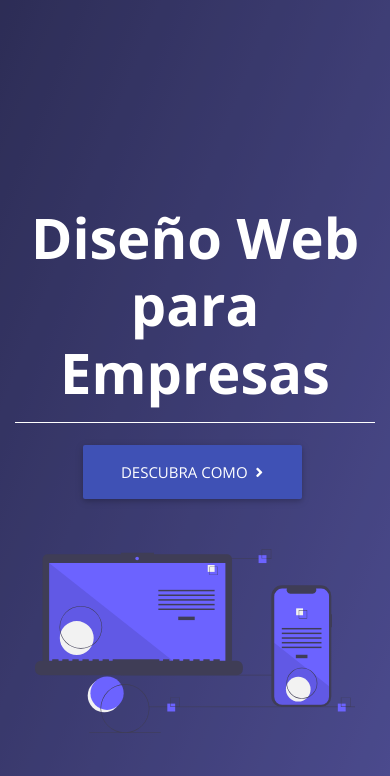
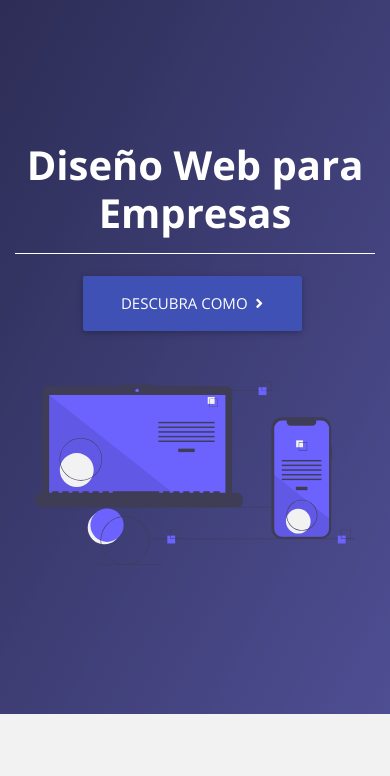
Before and after one commit to luis-escoto11/layout-and-code, a plain HTML site: page index.html in a window 390 px wide. Shown: the part 68-844 px from the top of the page. Drawn offline with nearby package versions, Linux system fonts and the light colour scheme.

Commit message:
Quick fix to styles.

```diff
--- a/css/style.min.css
+++ b/css/style.min.css
@@ -1 +1 @@
-.view,body,html{height:100%}@media (max-width:740px){.full-page-intro{height:1000px}}.carousel{height:50%}.carousel .carousel-inner,.carousel .carousel-inner .active,.carousel .carousel-inner .carousel-item{height:100%}@media (max-width:776px){.carousel{height:100%}}.navbar{background-color:rgba(0,0,0,.3)}.page-footer,.top-nav-collapse{background-color:#1C2331}@media only screen and (max-width:768px){.navbar{background-color:#1C2331}}
+.view,body,html{height:95%}@media (max-width:740px){}.carousel{height:50%}.carousel .carousel-inner,.carousel .carousel-inner .active,.carousel .carousel-inner .carousel-item{height:100%}@media (max-width:776px){.carousel{height:100%}}.navbar{background-color:rgba(0,0,0,.3)}.page-footer,.top-nav-collapse{background-color:#1C2331}@media only screen and (max-width:768px){.navbar{background-color:#1C2331}}
--- a/css/styles.css
+++ b/css/styles.css
@@ -1,6 +1,10 @@
 html, body {font-family: 'Open Sans', sans-serif; background-color: #f2f2f2 !important}
 
 .navbar-dark {background-color: rgba(120, 111, 166,0.7) !important;}
+
+.view .mask {
+    background-attachment: unset !important;
+}
 
 /* SERVICES */
 .card p, h5, a {color: white;}
@@ -84,3 +88,12 @@
 	background: #2c2c54;
 	min-height: 50vh;
 }
+
+
+/*MEDIA QUERIES*/
+@media only screen and (max-width:768px) {
+    h1 {
+        margin-top: 45px;
+        font-size: 2.5rem !important;
+    }
+}
```
